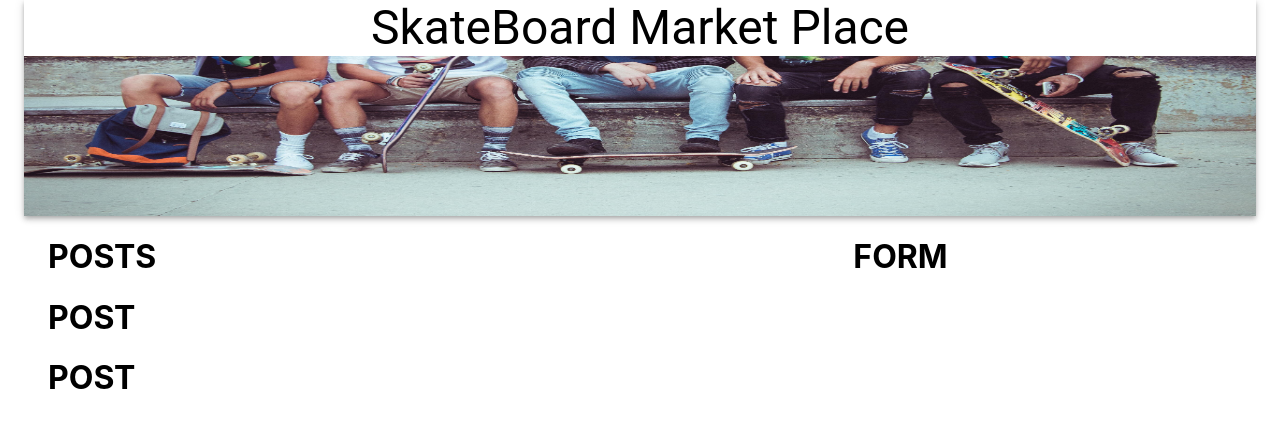
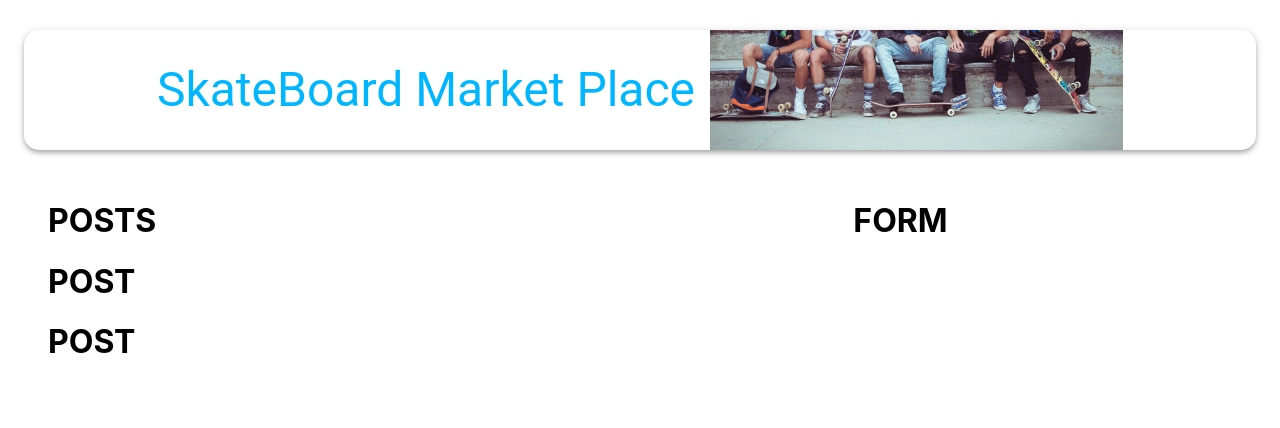
Before and after one commit to densomobility/software-engineer-api-assignment, a React (Create React App) app in the folder client/: page / in a window 1280 px wide. Shown: the top 428 px of the page. Built offline with nearby package versions, Linux system fonts and the light colour scheme.

Commit message:
added styling to header and image

```diff
--- a/client/src/App.js
+++ b/client/src/App.js
@@ -5,12 +5,14 @@ import {Container, AppBar, Typography, Grow, Grid} from '@material-ui/core';
 import Posts from './components/Posts/Posts'
 import Form from './components/Form/Form'
 import skateboarders from './images/skateboarders.jpg';
+import useStyles from './styles';
 const App = ()=> {
+  const classes = useStyles();
   return (
     <Container maxWidth="lg">
-      <AppBar position="static" color="inherit">
-        <Typography variant="h3" align="center">SkateBoard Market Place</Typography>
-        <img src={skateboarders} alt="skateboarders" height="160"/>
+      <AppBar className={classes.appBar} position="static" color="inherit">
+        <Typography className={classes.heading} variant="h3" align="center">SkateBoard Market Place</Typography>
+        <img className={classes.image} src={skateboarders} alt="skateboarders" height="120"/>
       </AppBar>
       <Grow in>
         <Container>
--- /dev/null
+++ b/client/src/styles.js
@@ -0,0 +1,18 @@
+import { makeStyles } from '@material-ui/core/styles';
+
+export default makeStyles(() => ({
+  appBar: {
+    borderRadius: 15,
+    margin: '30px 0',
+    display: 'flex',
+    flexDirection: 'row',
+    justifyContent: 'center',
+    alignItems: 'center',
+  },
+  heading: {
+    color: 'rgba(0,183,255, 1)',
+  },
+  image: {
+    marginLeft: '15px',
+  },
+}));
```
